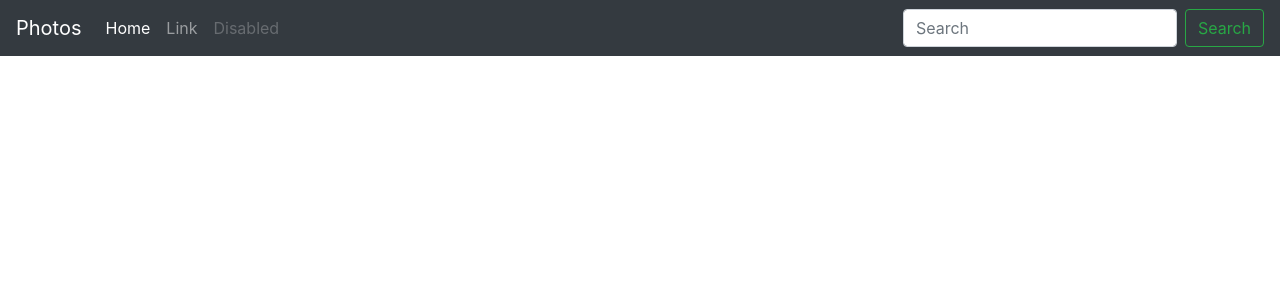
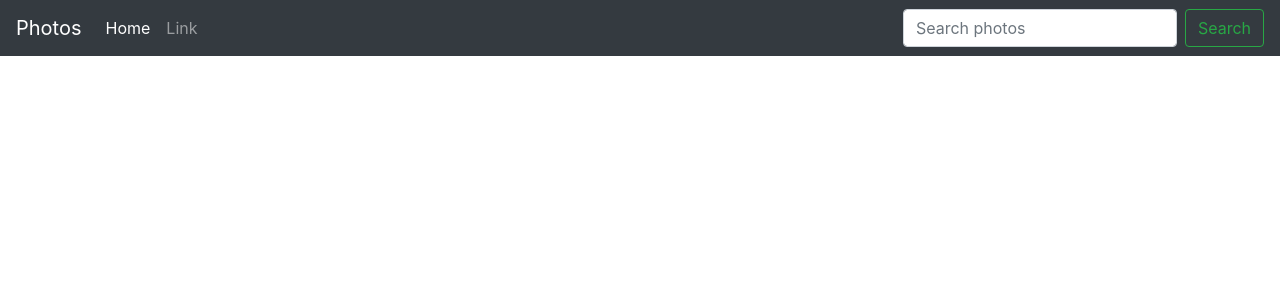
Before and after one commit to Victorvick399/Photos, a Django app: page /about/ in a window 1280 px wide. Shown: the top 300 px of the page. Run offline with Django 3.2, Linux system fonts and the light colour scheme; some libraries are stand-ins or nearby versions.

Commit message:
create template pages

```diff
--- a/photos/templates/base.html
+++ b/photos/templates/base.html
@@ -1,11 +1,9 @@
 {% load bootstrap4 %}
 {% load static %}
 <!DOCTYPE html>
-<html lang="en">
+<html>
 <head>
   <meta charset="UTF-8">
-  <meta name="viewport" content="width=device-width, initial-scale=1.0">
-  <meta http-equiv="X-UA-Compatible" content="ie=edge">
   {% if title %}
     <title>{{title}}</title>
   {% else %}
@@ -14,14 +12,16 @@
 
   {% block styles %}
     {% bootstrap_css %}
-    <!-- <link rel="stylesheet" href="{% static 'css/basenews.css' %}"> -->
+    <link rel="stylesheet" href="{% static 'css/base.css' %}">
   {% endblock %}
 
 </head>
 <body>
+  <div class="container">
     {% include "navbar.html" %}
 
     {% block content %}
+
 
     {% endblock %}
 
@@ -29,5 +29,6 @@
     <script src="https://ajax.googleapis.com/ajax/libs/jquery/3.2.1/jquery.min.js"></script>
     {% bootstrap_javascript %}
     {% endblock %}
+  </div>
 </body>
 </html>
--- a/photos/templates/navbar.html
+++ b/photos/templates/navbar.html
@@ -1,24 +1,35 @@
+<!DOCTYPE html>
+<html lang="en">
+
+<head>
+
+  <meta charset="utf-8">
+  <meta name="viewport" content="width=device-width, initial-scale=1">
+</head>
+
+<body>
   <nav class="navbar navbar-expand-lg fixed-top navbar-dark bg-dark">
     <a class="navbar-brand" href="{% url 'home' %}">Photos</a>
-  <button class="navbar-toggler" type="button" data-toggle="collapse" data-target="#navbarSupportedContent" aria-controls="navbarSupportedContent" aria-expanded="false" aria-label="Toggle navigation">
+    <button class="navbar-toggler" type="button" data-toggle="collapse" data-target="#navbarSupportedContent"
+      aria-controls="navbarSupportedContent" aria-expanded="false" aria-label="Toggle navigation">
       <span class="navbar-toggler-icon"></span>
     </button>
 
     <div class="collapse navbar-collapse" id="navbarSupportedContent">
       <ul class="navbar-nav mr-auto">
         <li class="nav-item active">
-        <a class="nav-link" href="#">Home <span class="sr-only">(current)</span></a>
+          <a class="nav-link" href="{% url 'home' %}">Home <span class="sr-only">(current)</span></a>
         </li>
         <li class="nav-item">
           <a class="nav-link" href="{% url 'about' %}">Link</a>
         </li>
-      <li class="nav-item">
-        <a class="nav-link disabled" href="#" tabindex="-1" aria-disabled="true">Disabled</a>
-      </li>
       </ul>
       <form class="form-inline my-2 my-lg-0">
-      <input class="form-control mr-sm-2" type="search" placeholder="Search" aria-label="Search">
+        <input class="form-control mr-sm-2" type="search" placeholder="Search photos" aria-label="Search" name="photos">
         <button class="btn btn-outline-success my-2 my-sm-0" type="submit">Search</button>
       </form>
     </div>
   </nav>
+</body>
+
+</html>
--- a/photos/templates/test.html
+++ b/photos/templates/test.html
@@ -1,6 +1,27 @@
-{% extends 'base.html' %}
+{%extends 'base.html'%}
 {% block content %}
-{{block.super}}
-<h1>About uS</h1>
+<div class="container">
 
+  <div class="row">
+    {% if photos%}
+      <h2>Found {{ photos|length }} of searched term {{message}}</h2>
+    {% else %}
+      <h2> Found 0 photos for the search term {{message}}</h2>
+    {% endif %}
+
+  </div>
+
+  <div class="row">
+
+    {% if photos %}
+      {% for photos in photos %}
+        <div class="col-sm-6 col-md-3">
+          <h1>{{photos.name}}</h1>
+          <p>{{photos.description}}</p>
+          <img src="{{photos.image.url}}" class="img-responsive" alt="Image">
+        </div>
+      {% endfor %}
+    {% endif %}
+  </div>
+</div>
 {% endblock %}
```
Also changed, not shown: photos/templates/home.html (+27 -2 lines), photos/templates/search.html (added, +28 -0 lines). Lines whose indentation alone changed are shown as unchanged.
